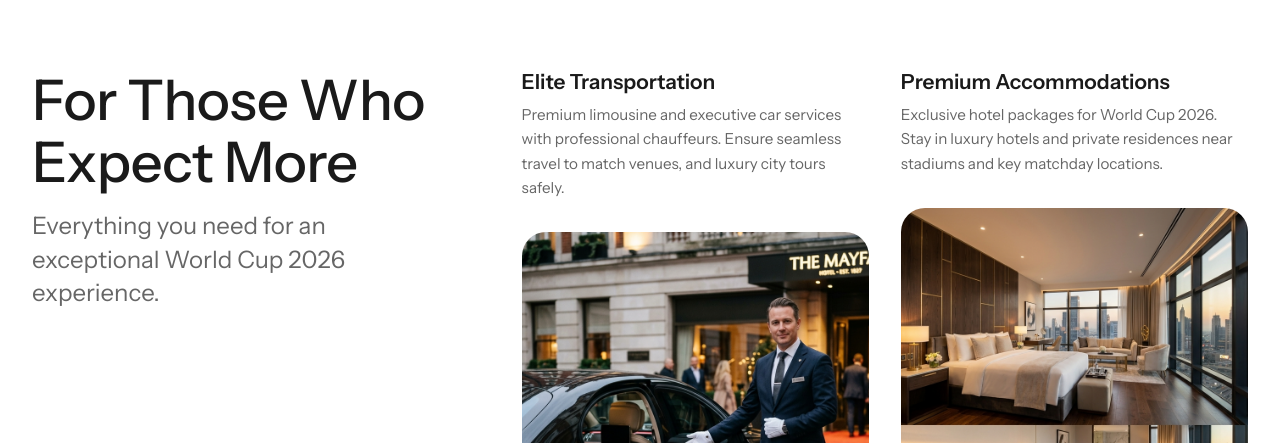
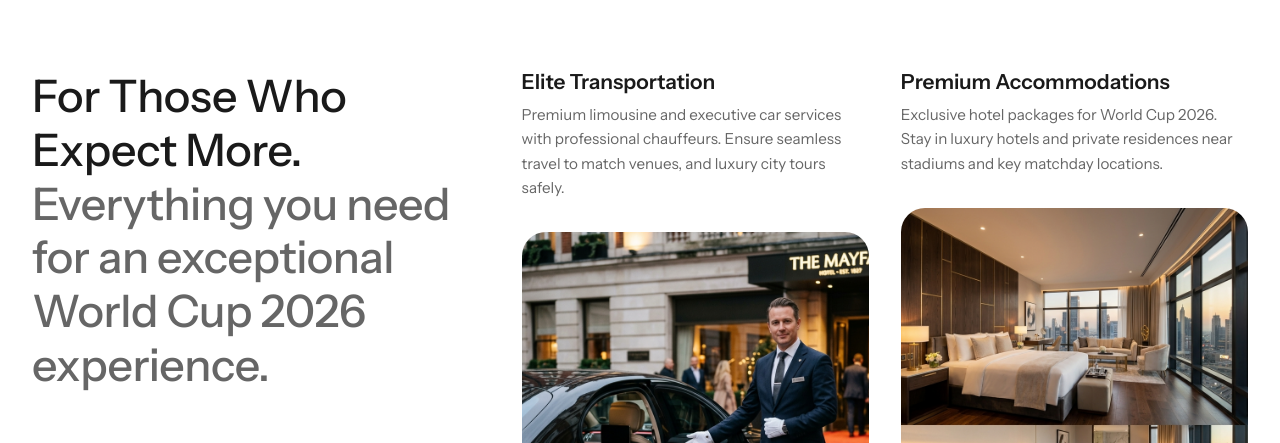
Before and after one commit to tommmywa/global-south-landing, a React (Vite) app: page / in a window 1280 px wide. Shown: the part 810-1253 px from the top of the page. Built offline with nearby package versions, Linux system fonts and the light colour scheme.

Commit message:
Make features header and subtitle inline with same font treatment

```diff
--- a/src/components/FeaturesSection.css
+++ b/src/components/FeaturesSection.css
@@ -14,16 +14,13 @@
 }
 
 .features-text h2 {
-  font-size: 3.5rem;
+  font-size: 2.8rem;
   font-weight: 500;
-  line-height: 1.1;
-  margin-bottom: 1rem;
+  line-height: 1.2;
 }
 
-.features-subtitle {
-  font-size: 1.5rem;
+.features-subtitle-inline {
   color: var(--color-text-muted-dark);
-  line-height: 1.4;
 }
 
 .features-cards {
--- a/src/components/FeaturesSection.tsx
+++ b/src/components/FeaturesSection.tsx
@@ -7,10 +7,9 @@ const FeaturesSection = () => {
     <section className="section features-section" id="fleet">
       <div className="container features-container">
         <div className="features-text">
-          <h2>For Those Who Expect More</h2>
-          <p className="features-subtitle">
-            Everything you need for an exceptional World Cup 2026 experience.
-          </p>
+          <h2>
+            For Those Who Expect More. <span className="features-subtitle-inline">Everything you need for an exceptional World Cup 2026 experience.</span>
+          </h2>
         </div>
 
         <div className="features-cards">
```
